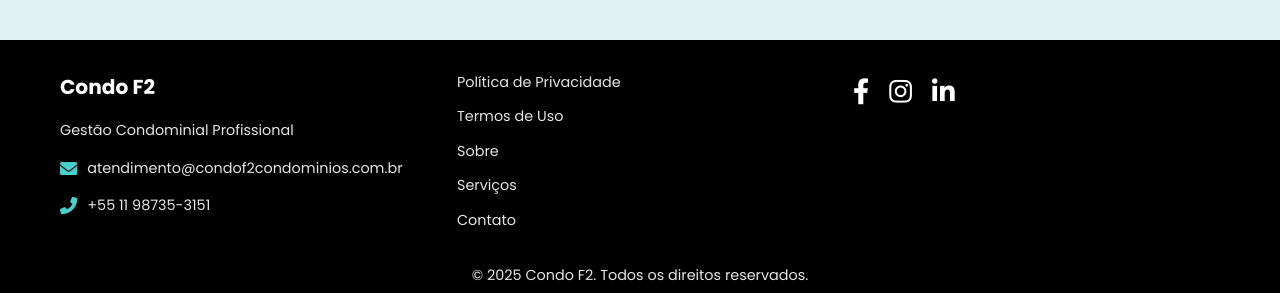
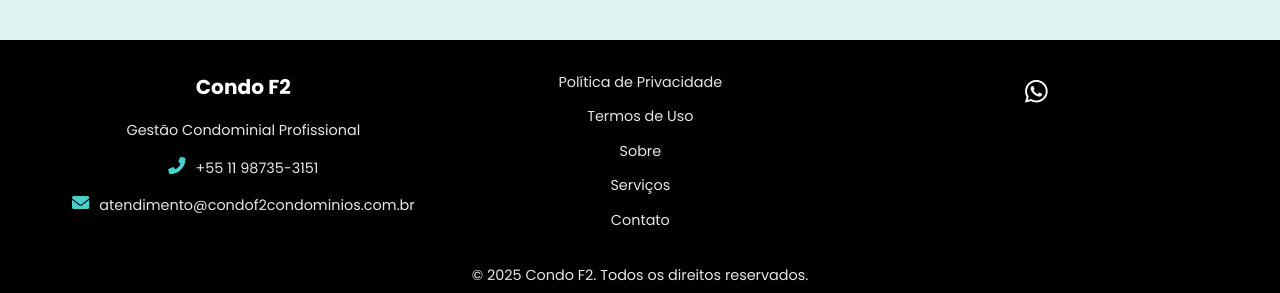
Before and after one commit to HenriqueDeveloper/Projeto-CondoF2, a plain HTML site: page index.html in a window 1280 px wide. Shown: the part 7773-8066 px from the top of the page. Drawn offline with Linux system fonts and the light colour scheme.

Commit message:
Ajustando redes sociais e centralizando footer

```diff
--- a/index.html
+++ b/index.html
@@ -428,8 +428,8 @@
             <div class="footer-info animate-on-scroll">
                 <h3>Condo F2</h3>
                 <p>Gestão Condominial Profissional</p>
+                <p><i class="fas fa-phone-alt"></i><a href="tel:+5511987353151">+55 11 98735-3151</a></p>
                 <p><i class="fas fa-envelope"></i><a href="mailto:atendimento@condof2condominios.com.br">atendimento@condof2condominios.com.br</a></p>
-                <p><i class="fas fa-phone-alt"></i><a href="tel:+5511987353151">+55 11 98735-3151</a></p>
             </div>
             <div class="footer-links animate-on-scroll">
                 <ul>
@@ -441,9 +441,7 @@
                 </ul>
             </div>
             <div class="footer-social animate-on-scroll">
-                <a href="#" aria-label="Facebook"><i class="fab fa-facebook-f"></i></a>
-                <a href="#" aria-label="Instagram"><i class="fab fa-instagram"></i></a>
-                <a href="#" aria-label="LinkedIn"><i class="fab fa-linkedin-in"></i></a>
+                <a href="https://wa.me/+5511987353151" aria-label="WhatsApp"><i class="fab fa-whatsapp"></i></a>
             </div>
         </div>
         <div class="container text-center copyright">
--- a/style.css
+++ b/style.css
@@ -1635,7 +1635,8 @@ textarea:focus-visible {
 .footer .footer-content {
     display: flex;
     flex-wrap: wrap;
-    justify-content: space-between;
+    justify-content: center;
+    text-align: center;
     gap: 30px;
     margin-bottom: 20px;
 }
@@ -1649,13 +1650,17 @@ textarea:focus-visible {
     margin-top: 0;
     margin-bottom: 15px;
     font-size: 1.4em;
+    display: flex;
+    justify-content: center;
+    text-align: center;
 }
 
 .footer-info p {
     margin-bottom: 10px;
     line-height: 1.6;
     display: flex;
-    align-items: center;
+    justify-content: center;
+    text-align: center;
 }
 
 .footer-info p i {
@@ -1663,12 +1668,18 @@ textarea:focus-visible {
     color: var(--medium-turquoise);
     font-size: 1.2em;
     flex-shrink: 0;
+    display: flex;
+    justify-content: center;
+    text-align: center;
 }
 
 .footer-info a {
     color: rgba(255, 255, 255, 0.9);
     text-decoration: none;
     transition: color 0.3s ease;
+    display: flex;
+    justify-content: center;
+    text-align: center;
 }
 
 .footer-info a:hover {
@@ -1700,13 +1711,20 @@ textarea:focus-visible {
 .footer-social {
     display: flex;
     gap: 20px;
-    justify-content: flex-start;
+    justify-content: center;
 }
 
 .footer-social a {
     color: var(--white);
     font-size: 1.8em;
     transition: color 0.3s ease;
+}
+
+.footer-info,
+.footer-links,
+.footer-social {
+    flex: 1 1 200px;
+    text-align: center; /* Centraliza o conteúdo textual */
 }
 
 .whatsapp-float {
```
